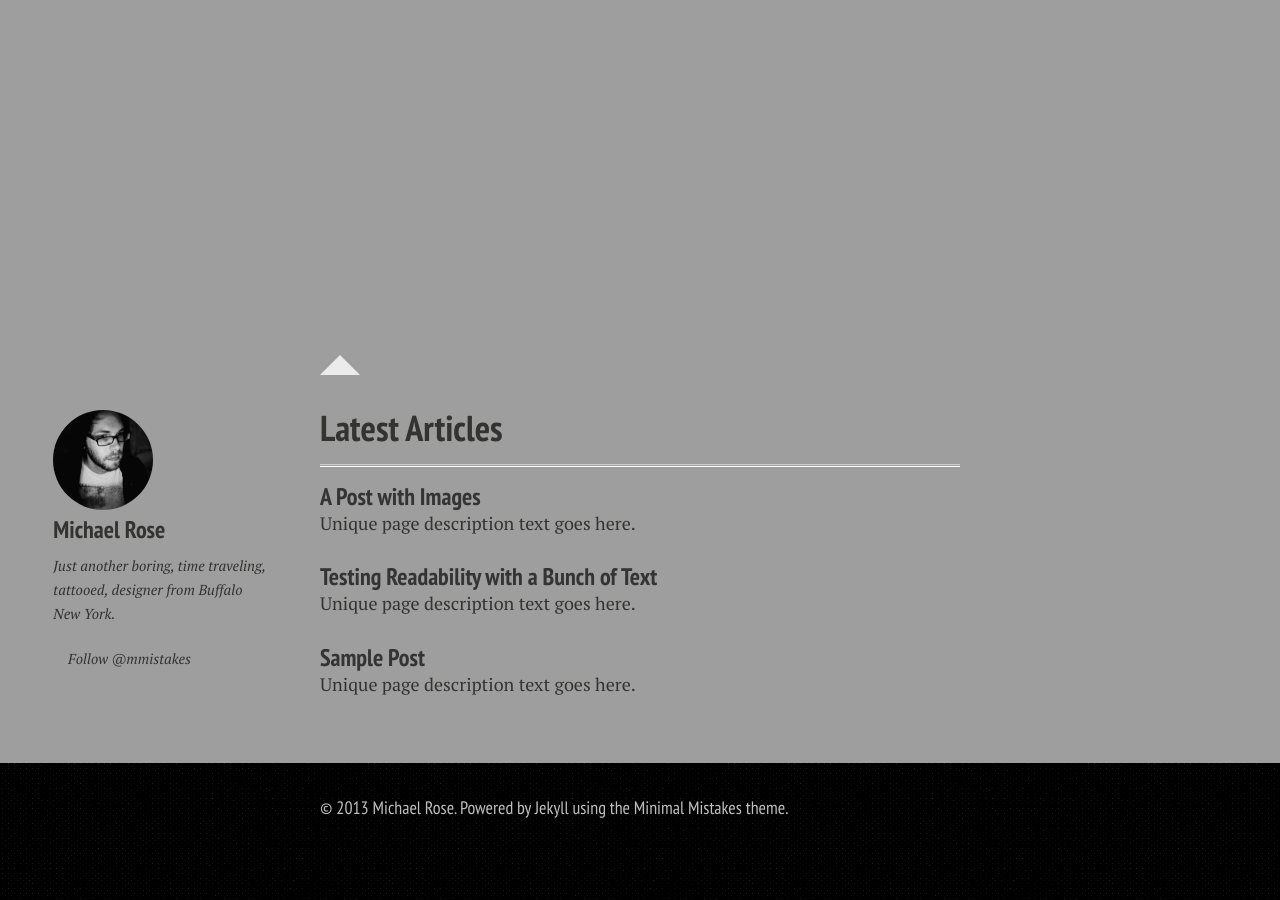
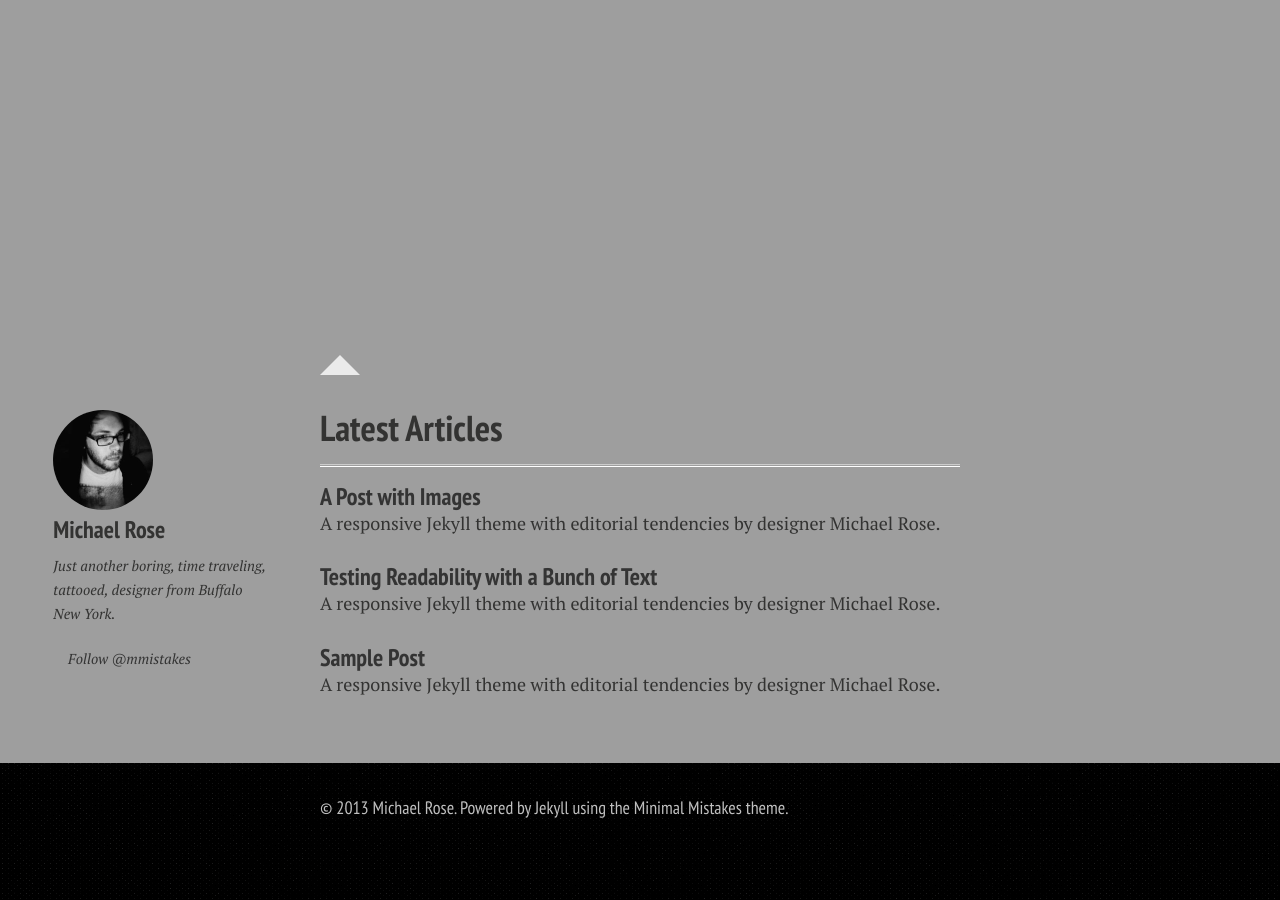
Before and after one commit to padi/padi.github.io, a Jekyll site: the page built from index.md, in a window 1280 px wide and 900 px high, scrolled down 685 px. Built offline with Jekyll 4.4.1, drawn with Linux system fonts in a browser that asks for light colours; nearby versions of some CDN libraries; some web fonts are replaced.

Commit message:
Add unique page description

```diff
--- a/index.md
+++ b/index.md
@@ -1,7 +1,7 @@
 ---
 layout: home
-description: "Unique page description text goes here."
-tags: [blog, graphic design]
+description: "A responsive Jekyll theme with editorial tendencies by designer Michael Rose."
+tags: [Jekyll, theme, responsive, blog, template]
 image:
   feature: texture-feature-01.jpg
 ---
```
Also changed, not shown: theme-setup.md (+1 -0 lines).
